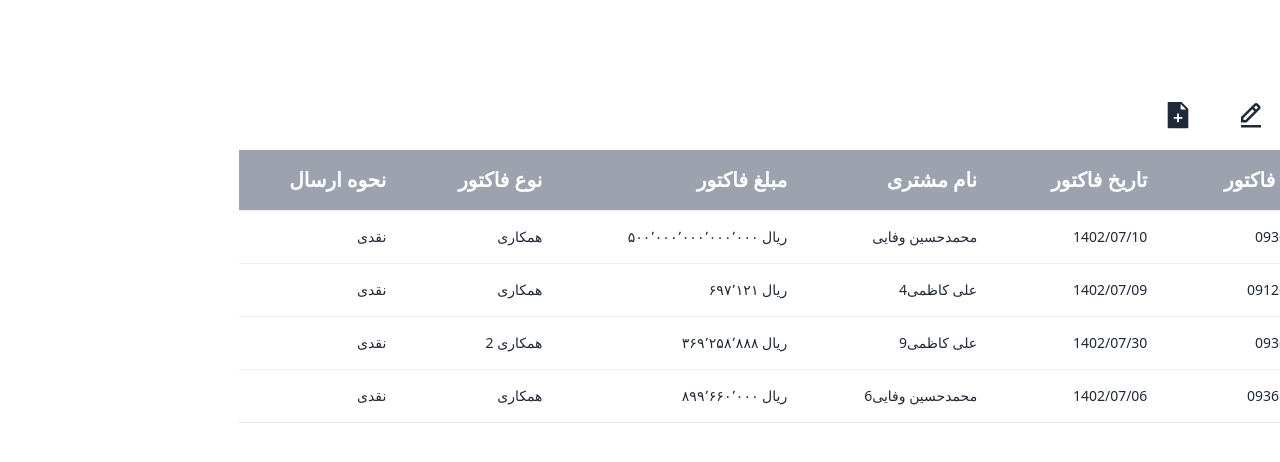
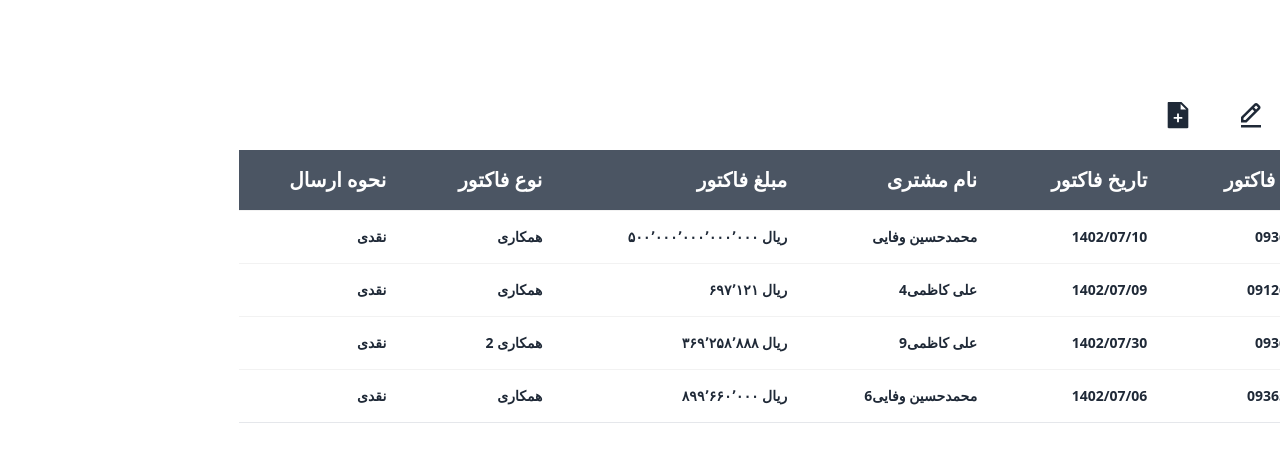
Before and after one commit to vafa2020/project-sample-table, a React (Vite) app: page / in a window 1280 px wide. Shown: the top 462 px of the page. Built offline with nearby package versions, Linux system fonts and the light colour scheme; data requests are answered from the project's data file; the HTML template or start-up script is replaced by a standard one.

Commit message:
added style

```diff
--- a/src/component/AddCusomer.jsx
+++ b/src/component/AddCusomer.jsx
@@ -14,7 +14,6 @@ const options = [
   { value: "پیک", label: "پیک" },
 ];
 export const AddCusomer = ({ customer, edit, close, setIdSelect }) => {
-  console.log(customer);
   const dispatch = useDispatch();
   const [date, setDate] = useState(
     customer?.id ? { persian: customer.date } : { format: "MM/DD/YYYY" }
--- a/src/component/ViewTable.jsx
+++ b/src/component/ViewTable.jsx
@@ -81,24 +81,24 @@ export const ViewTable = () => {
         </Backdrop>
       )}
       <table className="table">
-        <thead className="border-b text-xl dark:border-neutral-500 bg-gray-400 text-white font-bold">
+        <thead className="border-b text-xl dark:border-neutral-500 bg-gray-600 text-white font-bold">
           <tr>
-            <th scope="col" className="px-6 py-4">
+            <th scope="col" className="px-6 py-4 font-bold">
               شماره فاکتور
             </th>
-            <th scope="col" className="px-6 py-4">
+            <th scope="col" className="px-6 py-4 font-bold">
               تاریخ فاکتور
             </th>
-            <th scope="col" className="px-6 py-4">
+            <th scope="col" className="px-6 py-4 font-bold">
               نام مشتری
             </th>
-            <th scope="col" className="px-6 py-4">
+            <th scope="col" className="px-6 py-4 font-bold">
               مبلغ فاکتور
             </th>
-            <th scope="col" className="px-6 py-4">
+            <th scope="col" className="px-6 py-4 font-bold">
               نوع فاکتور
             </th>
-            <th scope="col" className="px-6 py-4">
+            <th scope="col" className="px-6 py-4 font-bold">
               نحوه ارسال
             </th>
           </tr>
@@ -128,14 +128,18 @@ function TableRow(props) {
       }`}
       onClick={onClick}
     >
-      <td className="whitespace-nowrap px-6 py-4">{table.number}</td>
-      <td className="whitespace-nowrap px-6 py-4">{table.date}</td>
-      <td className="whitespace-nowrap px-6 py-4">{table.customer}</td>
-      <td className="whitespace-nowrap px-6 py-4">
+      <td className="whitespace-nowrap px-6 py-4 font-bold">{table.number}</td>
+      <td className="whitespace-nowrap px-6 py-4 font-bold">{table.date}</td>
+      <td className="whitespace-nowrap px-6 py-4 font-bold">
+        {table.customer}
+      </td>
+      <td className="whitespace-nowrap px-6 py-4 font-bold">
         {commaMoney(table.amount)}
       </td>
-      <td className="whitespace-nowrap px-6 py-4">{table.type}</td>
-      <td className="whitespace-nowrap px-6 py-4">{table.typeSend}</td>
+      <td className="whitespace-nowrap px-6 py-4 font-bold">{table.type}</td>
+      <td className="whitespace-nowrap px-6 py-4 font-bold">
+        {table.typeSend}
+      </td>
     </tr>
   );
 }
```
